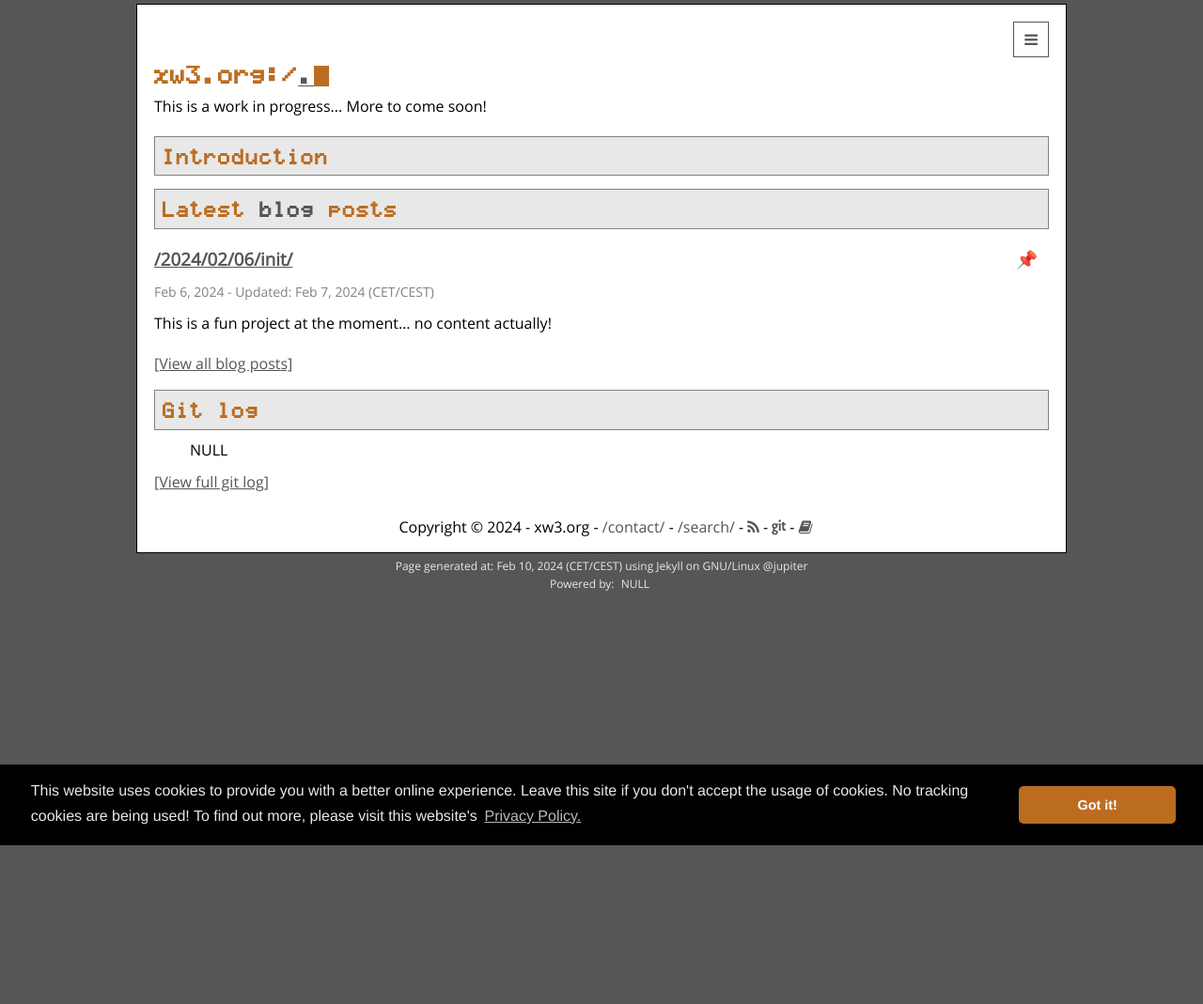
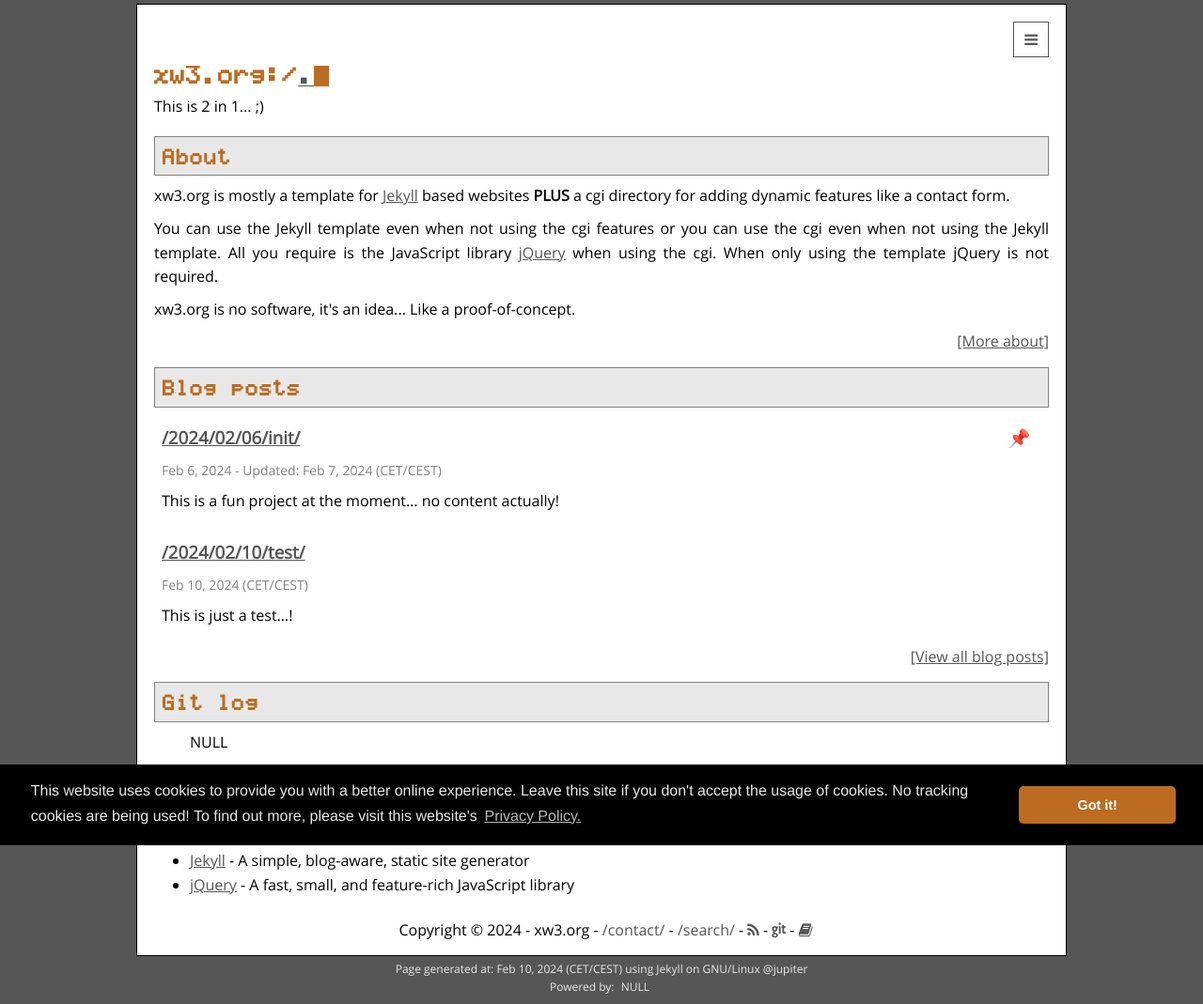
Before and after one commit to hanez/xw3, a Jekyll site: the page built from index.html, in a window 1280 px wide. Shown: the whole page at 94% size. Built offline with Jekyll 4.4.1, drawn with Linux system fonts in a browser that asks for light colours; some web fonts are replaced; the list of posts is cut into pages by our own code; before the commit the page ends 900 px from its top, so only the background shows below that.

Commit message:
Blog fixes.

```diff
--- a/_config.yml
+++ b/_config.yml
@@ -1,7 +1,7 @@
 document_root: /var/www/xw3.org/www/_site/
 title: xw3.org
 org: xw3.org
-subtitle: This is a work in progress... More to come soon!
+subtitle: Extending the world wide web
 keywords: xw3,static,jekyll,cgi,dynamic,php
 email: mail@xw3.org
 description: A static HTML and CGI based website...
--- a/_includes/head.html
+++ b/_includes/head.html
@@ -1,7 +1,7 @@
 <head>
   <meta charset="utf-8">
   <meta name="viewport" content="width=device-width, initial-scale=1">
-  <title>{{ site.url_short }}:{{ page.url }}</title>
+  <title>{{ site.url_short }}:{{ page.url }} - {{ site.subtitle }}</title>
   <meta name="author" content="{{ site.org }}">
   <meta name="generator" content="xw3.org">
   <meta name="robots" content="index,follow">
--- /dev/null
+++ b/_posts/2024-02-10-test.md
@@ -0,0 +1,18 @@
+---
+layout: post
+published: true
+title: /test/
+date: 2024-02-10
+categories:
+- news
+- project
+tags:
+- xw3
+- cgi
+- static
+- dynamic
+- jekyll
+
+---
+
+This is just a test...!
--- a/index.html
+++ b/index.html
@@ -1,7 +1,7 @@
 ---
 layout: default
 title: /
-subtitle: This is a work in progress... More to come soon!
+subtitle: This is 2 in 1... ;)
 metasub: news
 noToc: true
 tags:
@@ -20,13 +20,21 @@ description: The xw3 CGI research project
   </header>
 </div>
 
-<h2>Introduction</h2>
+<h2>About</h2>
 
-<h2>Latest <a href="/blog/">blog</a> posts</h2>
+<p>xw3.org is mostly a template for <a href="https://jekyllrb.com/">Jekyll</a> based websites <b>PLUS</b> a cgi directory for adding dynamic features like a contact form.</p>
+
+<p>You can use the Jekyll template even when not using the cgi features or you can use the cgi even when not using the Jekyll template. All you require is the JavaScript library <a href="https://jquery.com/">jQuery</a> when using the cgi. When only using the template jQuery is not required.</p>
+
+<p>xw3.org is no software, it's an idea... Like a proof-of-concept.</p>
+
+<p style="text-align:right;"><a href="/about/">[More about]</a></p>
+
+<h2>Blog posts</h2>
 
 {% if page.url == "/" %}
 {% for post in site.tags.pinned %}
-<article class="post-content">
+<article class="post-content" style="padding:0px 8px 0px 8px;">
 <h3><a href="{{ post.url }}" title="{{ post.title }}">{{ post.url }}</a> <span style="cursor:help; float: right;padding: 0 8px 0 8px;" title="Pinned Post!">📌</span></h3>
 <p class="post-meta">{{ post.date | date: "%b %-d, %Y" }}
 {% if post.date_updated %} - Updated: {{ post.date_updated | date: "%b %-d, %Y" }}{% endif %} ({{ site.timezone }})</p>
@@ -35,9 +43,9 @@ description: The xw3 CGI research project
 {% endfor %}
 {% endif %}
 
-{% for post in paginator.posts %}
+{% for post in site.posts %}
 {% unless post.tags contains 'pinned' %}
-<article class="post-content">
+<article class="post-content" style="padding:0px 8px 0px 8px;">
 <h3><a href="{{ post.url }}" title="{{ post.title }}">{{ post.url }}</a></h3>
 <p class="post-meta">{{ post.date | date: "%b %-d, %Y" }}
 {% if post.date_updated %} - Updated: {{ post.date_updated | date: "%b %-d, %Y" }}{% endif %} ({{ site.timezone }})</p>
@@ -46,7 +54,7 @@ description: The xw3 CGI research project
 {% endunless %}
 {% endfor %}
 
-<p><a href="/blog/">[View all blog posts]</a></p>
+<p style="text-align:right;"><a href="/blog/">[View all blog posts]</a></p>
 
 <h2>Git log</h2>
 
@@ -58,4 +66,11 @@ $(document).ready(function(){
 });
 </script>
 
-<p><a href="https://git.xw3.org/xw3/xw3.org/commits/branch/main">[View full git log]</a></p>
+<p style="text-align:right;"><a href="https://git.xw3.org/xw3/xw3.org/commits/branch/main">[View full git log]</a></p>
+
+<h2>Links</h2>
+
+<ul>
+  <li><a href="https://jekyllrb.com/">Jekyll</a> - A simple, blog-aware, static site generator</li>
+  <li><a href="https://jquery.com/">jQuery</a> - A fast, small, and feature-rich JavaScript library</li>
+</ul>
```
Also changed, not shown: blog/blog.html (+7 -9 lines).
